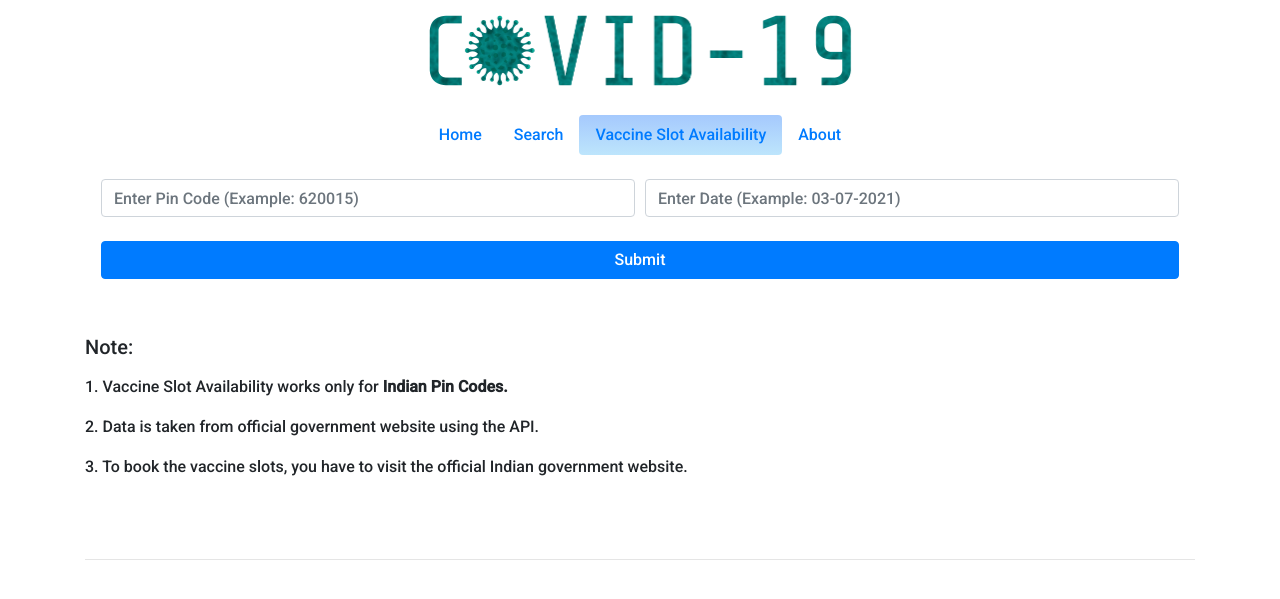
After one commit to Rituraj0480/covid19_tracker, a Django app: page /vaccine in a window 1280 px wide. The commit adds this page. Shown: the top 599 px of the page. Run offline with Django 3.2, Linux system fonts and the light colour scheme; some libraries are stand-ins or nearby versions.

Commit message:
vaccination slot update

```diff
--- /dev/null
+++ b/tracker/forms.py
@@ -0,0 +1,5 @@
+from django import forms
+
+class VaccineForm(forms.Form):
+   pin_code = forms.CharField(max_length = 50)
+   date = forms.CharField(max_length=50)
--- a/tracker/templates/about.html
+++ b/tracker/templates/about.html
@@ -31,6 +31,9 @@
         </li>
         <li class="nav-item">
           <a class="nav-link" href="{% url 'search' %}">Search</a>
+        </li>
+        <li class="nav-item">
+          <a class="nav-link" href="{% url 'vaccine' %}">Vaccine Slot Availability</a>
         </li>
         <li class="nav-item">
           <a class="nav-link active rounded" href="#">About</a>
--- a/tracker/templates/index.html
+++ b/tracker/templates/index.html
@@ -31,6 +31,9 @@
         </li>
         <li class="nav-item">
           <a class="nav-link" href="{% url 'search' %}">Search</a>
+        </li>
+        <li class="nav-item">
+          <a class="nav-link" href="{% url 'vaccine' %}">Vaccine Slot Availability</a>
         </li>
         <li class="nav-item">
           <a class="nav-link" href="{% url 'about' %}">About</a>
--- a/tracker/templates/search.html
+++ b/tracker/templates/search.html
@@ -31,6 +31,9 @@
           </li>
           <li class="nav-item">
               <a class="nav-link active rounded" href="#">Search</a>
+          </li>
+          <li class="nav-item">
+            <a class="nav-link" href="{% url 'vaccine' %}">Vaccine Slot Availability</a>
           </li>
           <li class="nav-item">
               <a class="nav-link" href="{% url 'about' %}">About</a>
--- /dev/null
+++ b/tracker/templates/vaccine.html
@@ -0,0 +1,87 @@
+{% load static %}
+<!doctype html>
+<html lang="en">
+  <head>
+    <!-- Required meta tags -->
+    <meta charset="utf-8">
+    <meta name="viewport" content="width=device-width, initial-scale=1, shrink-to-fit=no">
+
+    <!-- Bootstrap CSS -->
+    <link rel="stylesheet" href="https://stackpath.bootstrapcdn.com/bootstrap/4.5.0/css/bootstrap.min.css" integrity="sha384-9aIt2nRpC12Uk9gS9baDl411NQApFmC26EwAOH8WgZl5MYYxFfc+NcPb1dKGj7Sk" crossorigin="anonymous">
+
+    <link href="https://fonts.googleapis.com/css2?family=Roboto:wght@500&display=swap" rel="stylesheet">
+    <link rel="icon" type="image/png" href="{% static 'image/favicon.ico' %}" />
+    <link rel="stylesheet" type="text/css" href="{% static 'css/index.css' %}">
+    <title>Covid19 Tracker</title>
+
+  </head>
+  <body>
+
+    <nav class="navbar">
+      <div class="title">
+        <img src="{% static 'image/covid19.png' %}" class="title_img" alt="Covid19 Tracker">
+      </div>
+    </nav>
+
+    <div class="container">
+
+      <ul class="nav justify-content-center m-2 p-2">
+          <li class="nav-item">
+              <a class="nav-link" href="{% url 'home' %}">Home</a>
+          </li>
+          <li class="nav-item">
+              <a class="nav-link" href="{% url 'search' %}">Search</a>
+          </li>
+          <li class="nav-item">
+            <a class="nav-link active rounded" href="#">Vaccine Slot Availability</a>
+          </li>
+          <li class="nav-item">
+              <a class="nav-link" href="{% url 'about' %}">About</a>
+          </li>
+      </ul>
+
+      <form class="m-2 p-2" method="POST">
+        {% csrf_token %}
+        <div class="form-row">
+          <div class="col">
+            <input type="text" id="pin_code" name="pin_code" class="form-control" placeholder="Enter Pin Code (Example: 620015)" required = required>
+          </div>
+          <div class="col">
+            <input type="text" id="date" name="date" class="form-control" placeholder="Enter Date (Example: 03-07-2021)" required = required>
+            <br>
+          </div>
+        </div>
+        <button type="submit" class="btn btn-block btn-md btn-primary">Submit</button>
+      </form>
+
+      <br>
+      <p><h5>Note:</h5></p>
+      <p>1. Vaccine Slot Availability works only for <b>Indian Pin Codes.</b></p>
+      <p>2. Data is taken from official government website using the API.</p>
+      <p>3. To book the vaccine slots, you have to visit the official Indian government website.</p>
+      <br>
+
+      {% for all_data in data %}
+      <table style="border: 2px solid rgb(104, 65, 65);border-collapse: collapse">
+            {% for key, value in all_data.items %}
+            <tr>
+                <th>{{key}}</th>
+                <td>{{ value }}</td>
+            </tr>
+            {% endfor %}
+      </table>
+      <br><hr><br>
+      {% endfor %}
+
+    </div>
+
+
+    <!-- Optional JavaScript -->
+    <!-- jQuery first, then Popper.js, then Bootstrap JS -->
+    <script src="https://code.jquery.com/jquery-3.5.1.slim.min.js" integrity="sha384-DfXdz2htPH0lsSSs5nCTpuj/zy4C+OGpamoFVy38MVBnE+IbbVYUew+OrCXaRkfj" crossorigin="anonymous"></script>
+    <script src="https://cdn.jsdelivr.net/npm/popper.js@1.16.0/dist/umd/popper.min.js" integrity="sha384-Q6E9RHvbIyZFJoft+2mJbHaEWldlvI9IOYy5n3zV9zzTtmI3UksdQRVvoxMfooAo" crossorigin="anonymous"></script>
+    <script src="https://stackpath.bootstrapcdn.com/bootstrap/4.5.0/js/bootstrap.min.js" integrity="sha384-OgVRvuATP1z7JjHLkuOU7Xw704+h835Lr+6QL9UvYjZE3Ipu6Tp75j7Bh/kR0JKI" crossorigin="anonymous"></script>
+    <script src="https://ajax.googleapis.com/ajax/libs/jquery/3.5.1/jquery.min.js"></script>
+
+  </body>
+</html>
--- a/tracker/urls.py
+++ b/tracker/urls.py
@@ -4,6 +4,7 @@ from . import views
 urlpatterns = [
     path('', views.index, name='home'),
     path('search', views.search, name='search'),
+    path('vaccine', views.vaccine, name='vaccine'),
     path('get/ajax/country', views.ajax_search, name='ajax_search'),
     path('about', views.about, name='about'),
 ]
--- a/tracker/views.py
+++ b/tracker/views.py
@@ -1,6 +1,8 @@
 from django.shortcuts import render
 import requests
 from django.http import JsonResponse
+from .forms import VaccineForm
+
 
 def index(request):
 	url = 'https://covid19.mathdro.id/api'
@@ -26,6 +28,25 @@ def index(request):
 def search(request):
 	return render(request, 'search.html')
 
+def vaccine(request):
+	if request.method == "POST":
+		MyForm = VaccineForm(request.POST)
+		if MyForm.is_valid():
+			print('---------success')
+			pin_code = MyForm.cleaned_data['pin_code']
+			date = MyForm.cleaned_data['date']
+			print(pin_code)
+			print(date)
+			url = 'https://cdn-api.co-vin.in/api/v2/appointment/sessions/public/findByPin?pincode=' + str(pin_code) + '&date=' + str(date)
+			r = requests.get(url).json()
+			r = r['sessions']
+			if(len(r)==0):
+				r = [{'1.':'No Vaccination Slots Available for given Pin Code and Date.'},{'Note:':'Update of Vaccination slots on website might have temporarily stopped.'}]
+	else:
+		MyForm = VaccineForm()
+		r = [{}]
+	return render(request, 'vaccine.html', {'data':r})
+
 def ajax_search(request):
 	if request.is_ajax and request.method == "GET":
 		country = request.GET.get("country")
```
